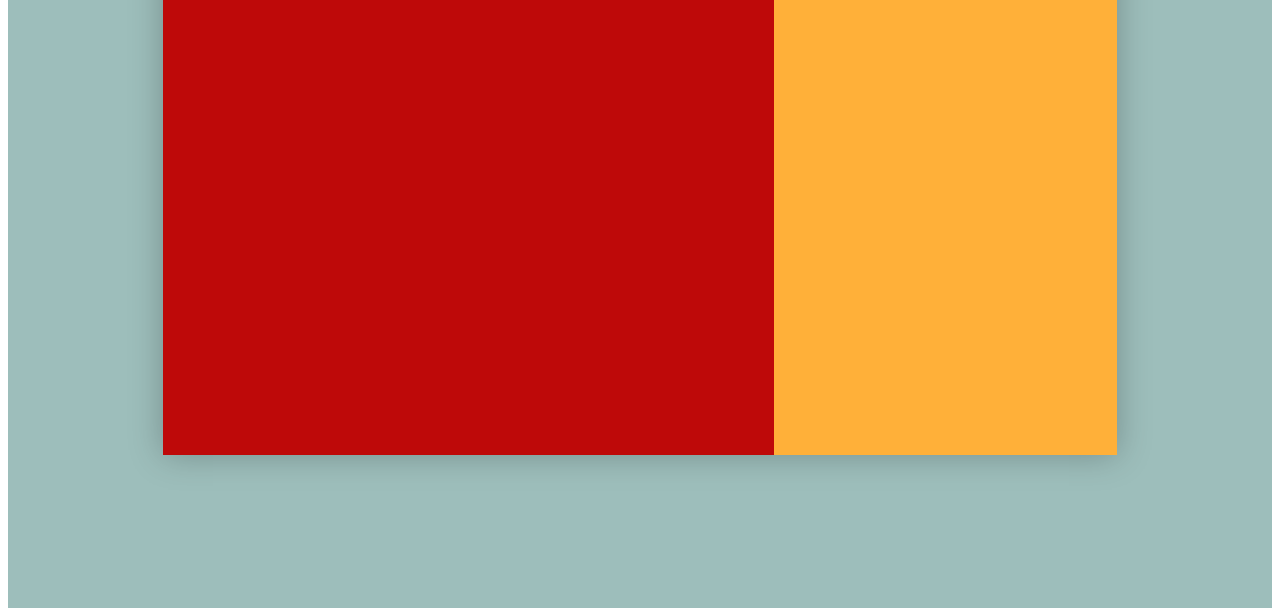
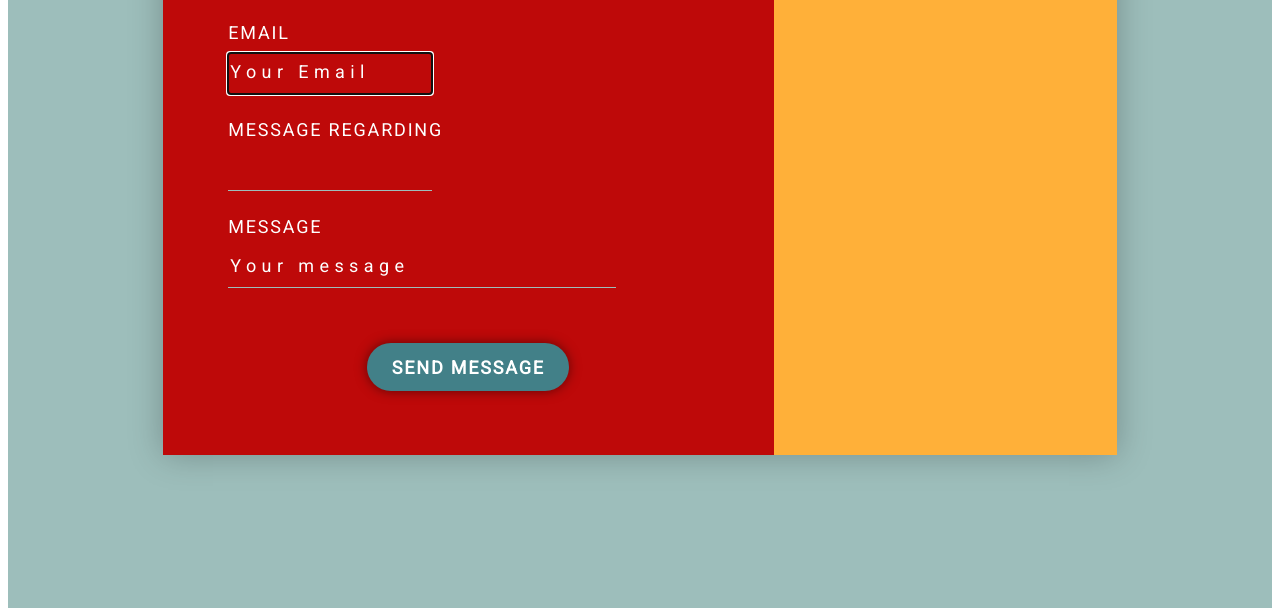
Before and after one commit to LiubovSmyrnova/forms-test, a plain HTML site: page index.html in a window 1280 px wide. Shown: the part 300-916 px from the top of the page. Drawn offline with Linux system fonts and the light colour scheme.

Commit message:
last commit

```diff
--- a/index.html
+++ b/index.html
@@ -17,7 +17,17 @@
                     <form class="form">
                         <label for="name" class="label">Full name</label>
                         <input type="text" name="name" id="name" class="input-name">
+                        <label for="name" class="label">Email</label>
+                        <input type="text" name="email" id="email" class="input-name"style="width: 200px;" placeholder="Your Email" required autofocus>
+                        <label for="name" class="label">Message regarding</label>
+                        <input type="text" name="messagereg" id="messagereg" class="input-name" style="width: 200px;">
+                        <label for="name" class="label">Message</label>
+                        <input type="text" name="message" id="message" class="input-name" placeholder="Your message">
+                        <div class="buttoncenter">
+                        <button type="submit"class="sendmessage">Send Message</button>
+                        </div>
                     </form>
+
             </div>
             <div class="yellowbox">
             </div>
--- a/styles/forms.css
+++ b/styles/forms.css
@@ -17,6 +17,7 @@ line-height: 21px;
 letter-spacing: 0.1em;
 text-transform: uppercase;
 color: #FEFFFF;
+        margin-bottom: 10px;
     }
 .input-name {
     background: #BE0909;
@@ -26,4 +27,18 @@ color: #FEFFFF;
     border-top: none;
     border-left: none;
     border-right: none;
+    margin-bottom: 25px;
 }
+.input-name:hover {
+    background-color: #C23232;
+}
+
+.input-name::placeholder {
+    font-family: 'Roboto';
+font-style: normal;
+font-weight: 400;
+font-size: 18px;
+line-height: 21px;
+letter-spacing: 0.3em;
+color: #FDFFFF;
+}
--- a/styles/styles.css
+++ b/styles/styles.css
@@ -33,3 +33,33 @@
     top: 210px;
     left: 800px;
 }
+.sendmessage {
+    display: flex;
+    justify-content: center;
+    align-items: center;
+    width: 202px;
+    height: 48px;
+    background: #428088;
+    box-shadow: 0px 0px 12px rgba(0, 0, 0, 0.5);
+    border-radius: 40px;
+    font-family: 'Roboto';
+    font-style: normal;
+    font-weight: 700;
+    font-size: 18px;
+    line-height: 21px;
+    text-align: center;
+    letter-spacing: 0.1em;
+    text-transform: uppercase;
+    border: none;
+    color: #FFFFFF;
+
+}
+.sendmessage:hover {
+   background-color: #6fbec9;
+}
+.buttoncenter {
+    display: flex;
+    justify-content: center;
+    align-items: center;
+    margin-top: 30px;
+}
```
